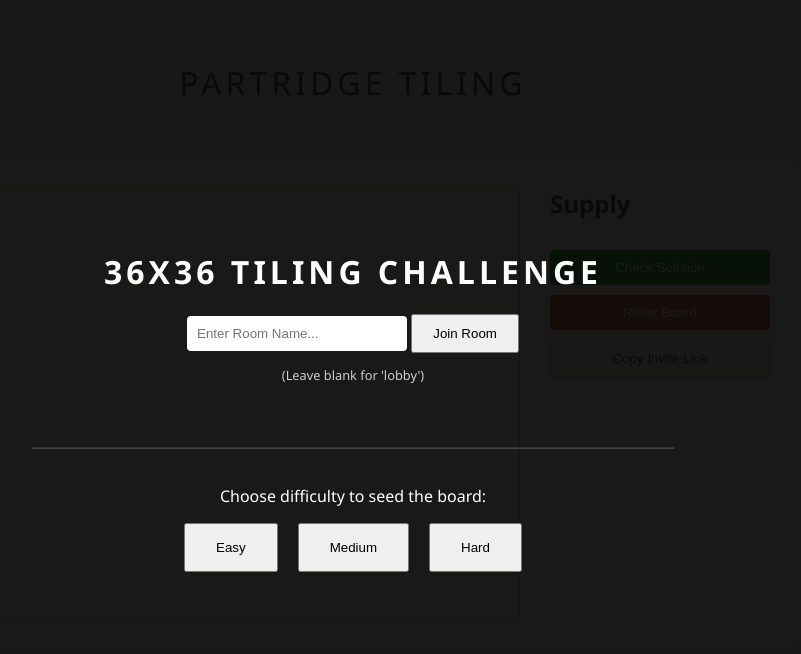
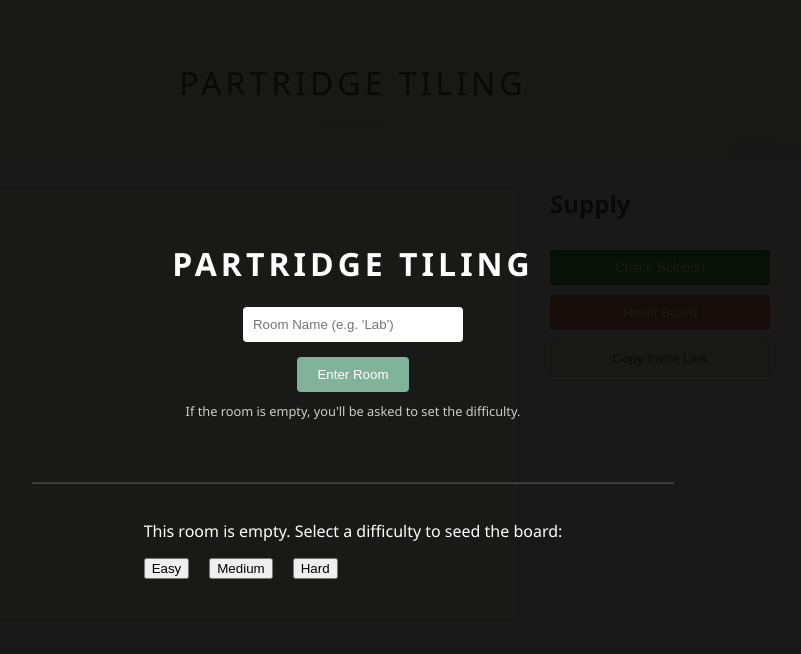
Before and after one commit to gabeztaylor/partridge-puzzle, a website: page index.html in a window 1280 px wide. Shown: the whole page, without its empty margins (287-1088 px from the left). Drawn offline with nearby package versions, Linux system fonts and the light colour scheme.

Commit message:
fix join room logic

```diff
--- a/index.html
+++ b/index.html
@@ -33,18 +33,31 @@
 <body>
 
     <div id="homeScreen">
-        <h1 style="letter-spacing: 4px; text-transform: uppercase;">36x36 Tiling Challenge</h1>
+        <h1 style="letter-spacing: 4px; text-transform: uppercase;">Partridge Tiling</h1>
+
         <div id="roomControls" style="margin-bottom: 30px; text-align: center;">
-            <input type="text" id="roomInput" placeholder="Enter Room Name..." style="padding: 10px; border-radius: 4px; border: none; width: 200px;">
-            <button onclick="joinSpecificRoom()" style="padding: 10px 20px; cursor: pointer;">Join Room</button>
-            <p style="font-size: 0.8em; color: #ccc;">(Leave blank for 'lobby')</p>
+            <input type="text" id="roomInput" placeholder="Room Name (e.g. 'Lab')"
+                   style="padding: 10px; border-radius: 4px; border: none; width: 200px;">
+
+            <div style="margin-top: 15px; display: flex; gap: 10px; justify-content: center;">
+                <button onclick="joinSpecificRoom()" style="padding: 10px 20px; cursor: pointer; background: #81b29a; color: white; border: none; border-radius: 4px;">
+                    Enter Room
+                </button>
+            </div>
+            <p style="font-size: 0.8em; color: #ccc; margin-top: 10px;">
+                If the room is empty, you'll be asked to set the difficulty.
+            </p>
         </div>
+
         <hr style="width: 50%; opacity: 0.2; margin: 20px 0;">
-        <p>Choose difficulty to seed the board:</p>
-        <div style="display: flex; gap: 20px;">
-            <button onclick="selectDifficulty('easy')" style="padding: 15px 30px; cursor: pointer;">Easy</button>
-            <button onclick="selectDifficulty('medium')" style="padding: 15px 30px; cursor: pointer;">Medium</button>
-            <button onclick="selectDifficulty('hard')" style="padding: 15px 30px; cursor: pointer;">Hard</button>
+
+        <div id="difficultySection">
+            <p>This room is empty. Select a difficulty to seed the board:</p>
+            <div style="display: flex; gap: 20px;">
+                <button onclick="selectDifficulty('easy')" ...>Easy</button>
+                <button onclick="selectDifficulty('medium')" ...>Medium</button>
+                <button onclick="selectDifficulty('hard')" ...>Hard</button>
+            </div>
         </div>
     </div>
 
@@ -78,7 +91,7 @@
         let pieces = [], myId = null, activePieceId = null;
 
         // 1. ROOM HANDLING
-        const roomID = window.location.hash.substring(1) || "lobby";
+        let roomID = window.location.hash.substring(1) || "lobby";
         if (!window.location.hash) window.location.hash = "lobby";
 
         socket.emit('joinRoom', roomID);
@@ -87,7 +100,12 @@
             const input = document.getElementById('roomInput').value.trim();
             if (input) {
                 window.location.hash = input;
-                window.location.reload();
+                roomID = input; // CRITICAL: Update the variable used in all socket calls
+                socket.emit('joinRoom', roomID);
+
+                // Clear current local pieces so the 'init' logic starts fresh
+                pieces = [];
+                console.log("Switching to room:", roomID);
             }
         }
 
@@ -100,6 +118,14 @@
         socket.on('init', (data) => {
             myId = data.id;
             pieces = data.pieces;
+
+            // If the room has pieces, hide the setup. If not, show it.
+            if (pieces && pieces.length > 0) {
+                document.getElementById('homeScreen').style.display = 'none';
+            } else {
+                document.getElementById('homeScreen').style.display = 'flex';
+            }
+
             updateUI(data.inventory);
             draw();
         });
```
Also changed, not shown: server.js (+19 -2 lines).
